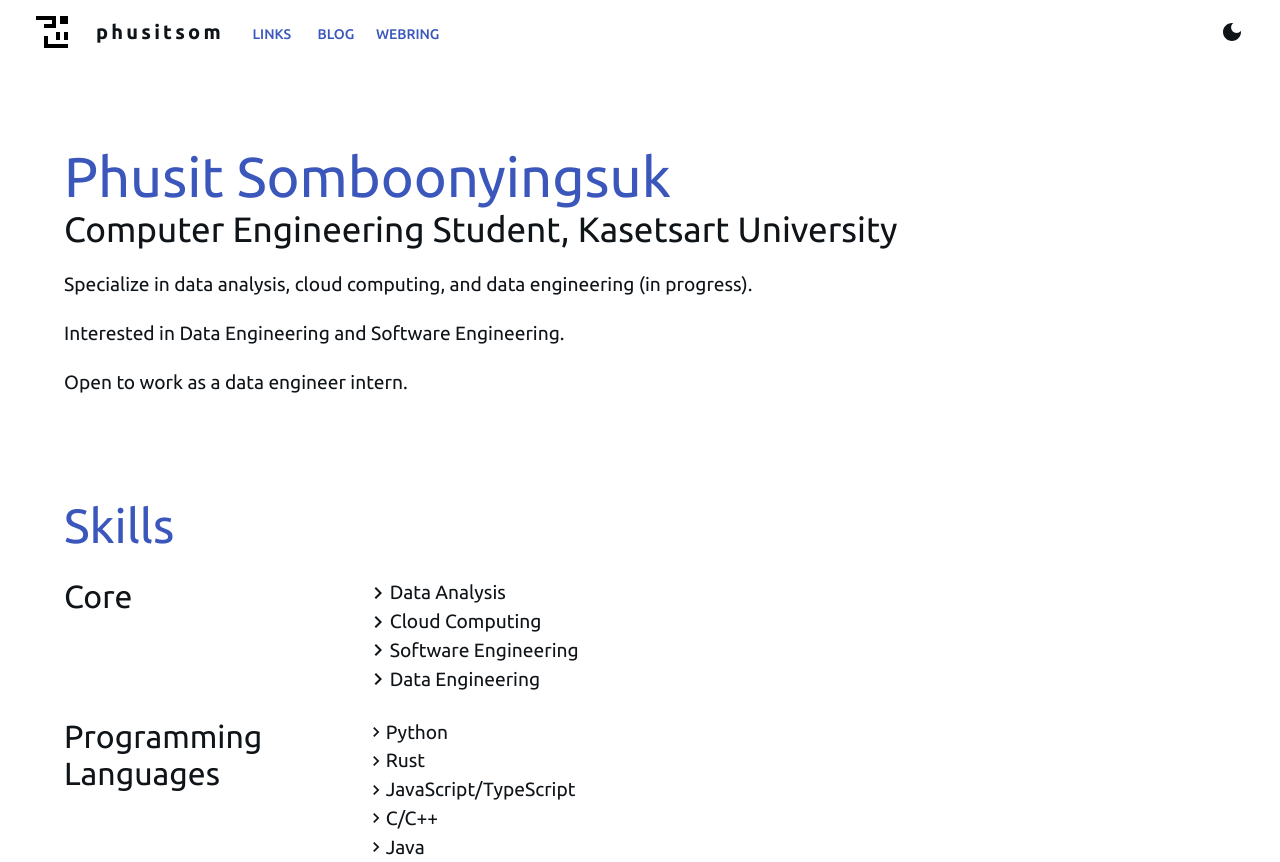
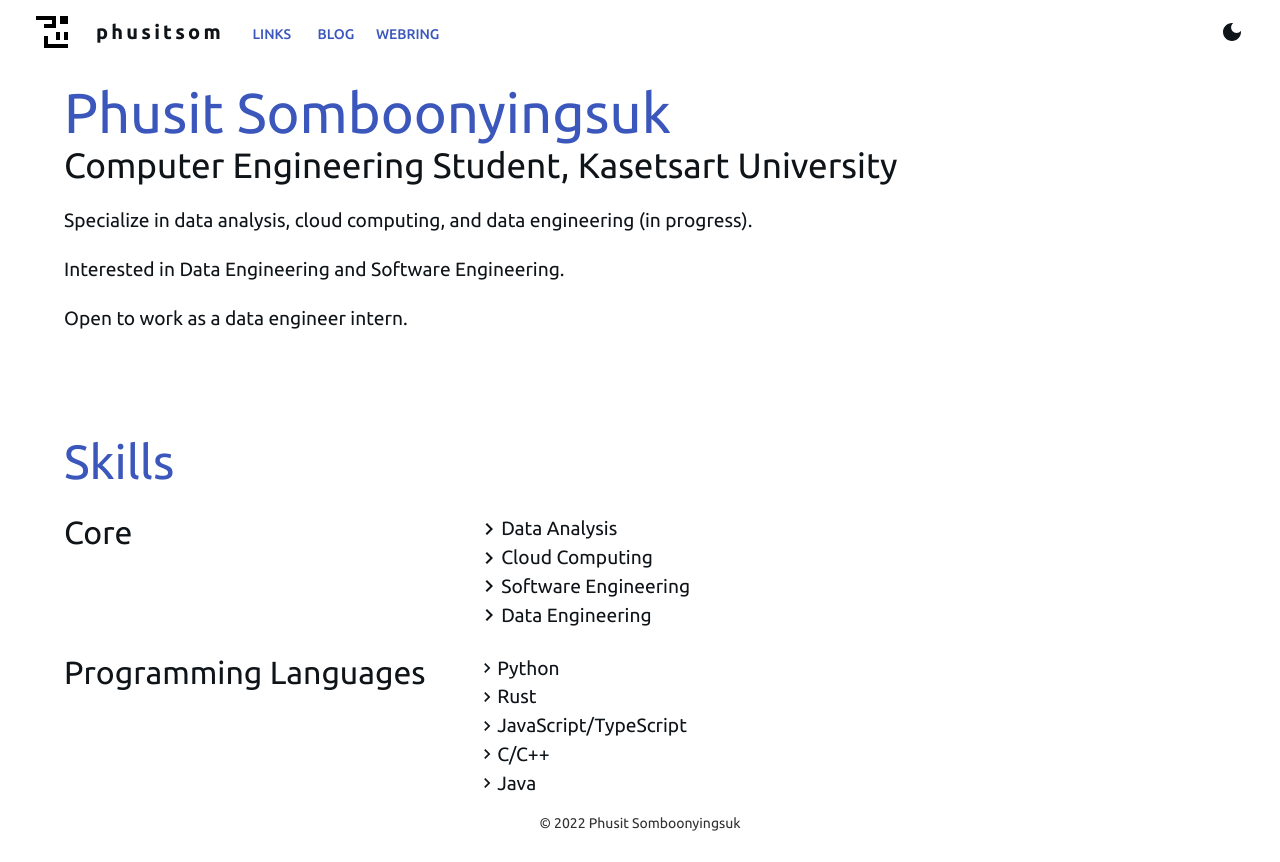
Before and after one commit to lazykern/me.kazylab.xyz, a Next.js app: page / in a window 1280 px wide. Built offline with nearby package versions, Linux system fonts and the light colour scheme.

Commit message:
Add footer

```diff
--- /dev/null
+++ b/src/components/Footer.tsx
@@ -0,0 +1,26 @@
+import { Typography } from "@mui/material";
+import { Box } from "@mui/system";
+
+export default function Footer() {
+  return (
+    <Box
+      sx={{
+        display: "flex",
+        width: "100%",
+        height: "50px",
+        justifyContent: "center",
+        alignItems: "center",
+        backgroundColor: "var(--background)",
+      }}
+    >
+      <Typography
+        variant="body2"
+        sx={{
+          color: "var(--text-disabled)",
+        }}
+      >
+        © 2022 Phusit Somboonyingsuk
+      </Typography>
+    </Box>
+  );
+}
--- a/src/components/Layout.tsx
+++ b/src/components/Layout.tsx
@@ -1,11 +1,13 @@
-import { Container, ThemeProvider } from "@mui/material";
-
 import { useTheme } from "next-themes";
 import React, { Fragment } from "react";
+
+import { ThemeProvider } from "@mui/material";
+import { Box } from "@mui/system";
+
 import NavBar from "./NavBar";
+import Footer from "./Footer";
 
 import { lightTheme, darkTheme } from "../utils/themes";
-import { Box } from "@mui/system";
 
 const Layout = ({ children }: { children: React.ReactNode }) => {
   const { theme, systemTheme } = useTheme();
@@ -25,11 +27,11 @@ const Layout = ({ children }: { children: React.ReactNode }) => {
               marginTop: { xs: "0px", md: "64px" },
               marginBottom: { xs: "56px", md: "0px" },
               maxWidth: "1200px",
-              display: "flex",
               marginX: "auto",
             }}
           >
             <main>{children}</main>
+            <Footer />
           </Box>
         </Fragment>
       </ThemeProvider>
```
